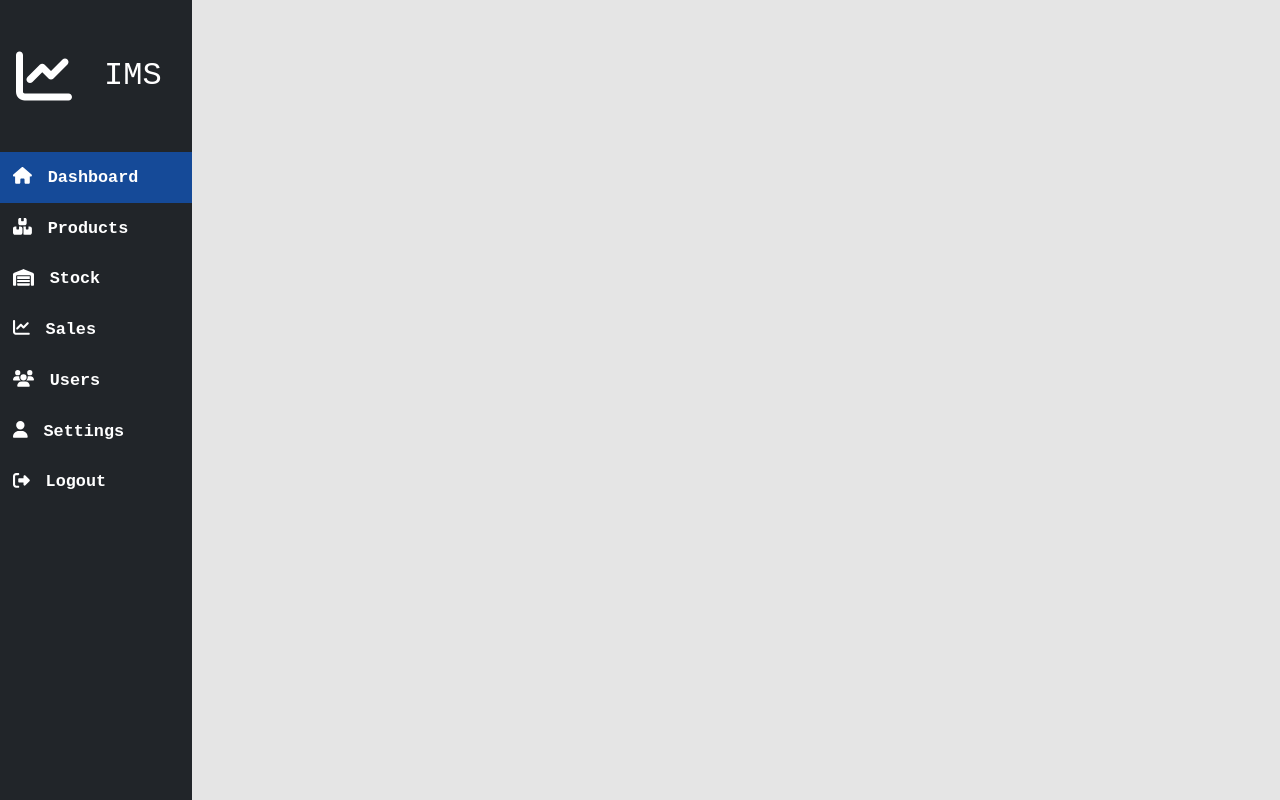
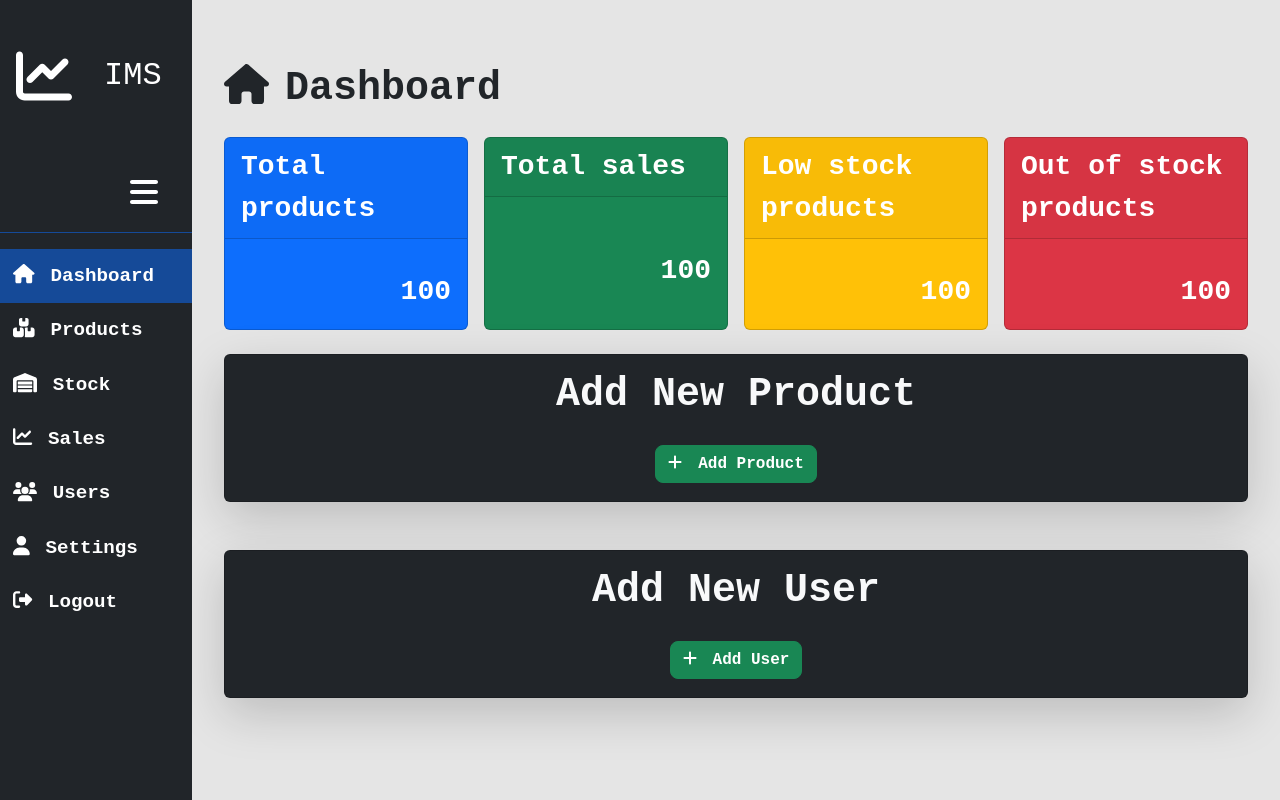
Before and after one commit to SageTendo/farm_inventory_management, a React (Vite) app in the folder client/: page /dashboard in a window 1280 px wide. Built offline with nearby package versions, Linux system fonts and the light colour scheme.

Commit message:
UI cleanup and refactoring for sidebar and layout

```diff
--- a/client/src/App.css
+++ b/client/src/App.css
@@ -7,6 +7,10 @@
     display: grid;
     grid-template-columns: 12rem 1fr;
     height: 100%;
+}
+
+.layout.collapsed {
+    grid-template-columns: 6rem 1fr;
 }
 
 .sidebar-container {
@@ -40,6 +44,12 @@ input[type='number'] {
     -moz-appearance: textfield;
 }
 
+@media screen and (max-width: 1024px) {
+    .content-container {
+        width: 100%;
+        overflow-y: scroll;
+    }
+}
 
 @media screen and (max-width: 768px) {
     .App {
@@ -63,7 +73,6 @@ input[type='number'] {
 
     .content-container {
         width: 100%;
-        height: 100vh;
-        /*overflow: hidden;*/
+        overflow-y: scroll;
     }
 }
--- a/client/src/index.css
+++ b/client/src/index.css
@@ -5,3 +5,7 @@
   box-sizing: border-box;
   font-family: 'Courier New', Courier, monospace;
 }
+
+::-webkit-scrollbar {
+  width: 10px;
+}
--- a/client/src/ui/components/Layout.tsx
+++ b/client/src/ui/components/Layout.tsx
@@ -1,16 +1,18 @@
 import Sidebar from "./Sidebar.tsx";
-import {Outlet} from "react-router-dom";
+import { Outlet } from "react-router-dom";
+import { useState } from "react";
 
 export function Layout() {
+  const [isSidebarHidden, setSidebarHidden] = useState(false);
   return (
     <>
-      <div className="layout">
+      <div className={`layout ${isSidebarHidden ? "collapsed" : ""}`}>
         <div className="sidebar-container">
-          <Sidebar/>
+          <Sidebar isSidebarHidden={isSidebarHidden} setSidebarHidden={setSidebarHidden} />
         </div>
 
         <div className="content-container">
-          <Outlet/>
+          <Outlet />
         </div>
       </div>
     </>
--- a/client/src/ui/components/Sidebar.tsx
+++ b/client/src/ui/components/Sidebar.tsx
@@ -1,4 +1,4 @@
-import {FontAwesomeIcon} from "@fortawesome/react-fontawesome";
+import { FontAwesomeIcon } from "@fortawesome/react-fontawesome";
 import {
   faHome,
   faBoxesStacked,
@@ -9,60 +9,63 @@ import {
   faSignOutAlt,
   faUser,
 } from "@fortawesome/free-solid-svg-icons";
-import {NavLink} from "react-router-dom";
+import { NavLink } from "react-router-dom";
 import "../styles/sidebar.css";
+import { Dispatch, SetStateAction } from "react";
 
 function doLogout() {
   console.log("Logging out...");
   //   TODO: Handle logout logic here
 }
 
-function Sidebar() {
+interface SidebarProps {
+  isSidebarHidden: boolean;
+  setSidebarHidden: Dispatch<SetStateAction<boolean>>;
+}
+
+function Sidebar({ isSidebarHidden, setSidebarHidden }: SidebarProps) {
   return (
-    <div className="sidebar">
+    <div className={`sidebar ${isSidebarHidden ? "hidden" : ""}`}>
       <div className="sidebar-brand">
-        <FontAwesomeIcon icon={faChartLine} className="nav-icon logo"/>
+        <FontAwesomeIcon icon={faChartLine} className="nav-icon logo" />
         <span className="logo-text">IMS</span>
       </div>
       <div className="sidebar-divider">
         <button className="sidebar-toggle"
-                onClick={() => {
-                  const sidebar = document.querySelector('.sidebar-nav');
-                  if (sidebar) {
-                    sidebar.className = sidebar.className === 'sidebar-nav' ? 'sidebar-nav hidden' : 'sidebar-nav';
-                  }
-                }}>
-          <FontAwesomeIcon icon={faBars} className="nav-icon"/>
+          onClick={() => {
+            setSidebarHidden(!isSidebarHidden)
+          }}>
+          <FontAwesomeIcon icon={faBars} className="nav-icon" />
         </button>
       </div>
-      <nav className="sidebar-nav hidden">
+      <nav className={`sidebar-nav ${isSidebarHidden ? 'hidden' : ''}`}>
         <NavLink to="/dashboard" className="navlink">
-          <FontAwesomeIcon icon={faHome} className="nav-icon"/>
+          <FontAwesomeIcon icon={faHome} className="nav-icon" />
           <span className="nav-title">Dashboard</span>
         </NavLink>
         <NavLink to="/products" className="navlink">
-          <FontAwesomeIcon icon={faBoxesStacked} className="nav-icon"/>
+          <FontAwesomeIcon icon={faBoxesStacked} className="nav-icon" />
           <span className="nav-title">Products</span>
         </NavLink>
         <NavLink to="/stock" className="navlink">
-          <FontAwesomeIcon icon={faWarehouse} className="nav-icon"/>
+          <FontAwesomeIcon icon={faWarehouse} className="nav-icon" />
           <span className="nav-title">Stock</span>
         </NavLink>
         <NavLink to="/sales" className="navlink">
-          <FontAwesomeIcon icon={faChartLine} className="nav-icon"/>
+          <FontAwesomeIcon icon={faChartLine} className="nav-icon" />
           <span className="nav-title">Sales</span>
         </NavLink>
         <NavLink to="/users" className="navlink">
-          <FontAwesomeIcon icon={faUsers} className="nav-icon"/>
+          <FontAwesomeIcon icon={faUsers} className="nav-icon" />
           <span className="nav-title">Users</span>
         </NavLink>
         <NavLink to="/settings" className="navlink">
-          <FontAwesomeIcon icon={faUser} className="nav-icon"/>
+          <FontAwesomeIcon icon={faUser} className="nav-icon" />
           <span className="nav-title">Settings</span>
         </NavLink>
         <div className="navlink w-100 d-flex">
           <button onClick={doLogout} className="text-reset bg-transparent border-0 ">
-            <FontAwesomeIcon icon={faSignOutAlt} className="nav-icon"/>
+            <FontAwesomeIcon icon={faSignOutAlt} className="nav-icon" />
             <span className="nav-title fw-bold">Logout</span>
           </button>
         </div>
--- /dev/null
+++ b/client/src/ui/components/SummaryCard.tsx
@@ -0,0 +1,37 @@
+import React from "react";
+import {Card} from "react-bootstrap";
+
+interface SummaryCardProps {
+  title?: string;
+  className?: string;
+  children: React.ReactNode;
+  footer?: React.ReactNode;
+  bg?: string; // e.g. 'light', 'dark', 'primary', etc.
+  textColor?: string; // e.g. 'white', 'dark', 'muted', etc.
+  border?: string; // e.g. 'primary', 'success', etc.
+}
+
+export function SummaryCard({
+                              title,
+                              className = "w-100 h-100",
+                              children,
+                              footer,
+                              bg = "dark",
+                              textColor = "white",
+                              border,
+                            }: SummaryCardProps) {
+  return (
+    <Card
+      className={className}
+      bg={bg}
+      text={textColor}
+      border={border}
+    >
+      {title && <Card.Header className="fw-bold border-1 fs-3 mb-3">{title}</Card.Header>}
+      <Card.Body className="d-flex align-items-center justify-content-end">
+        {children}
+      </Card.Body>
+      {footer && <Card.Footer>{footer}</Card.Footer>}
+    </Card>
+  );
+}
--- a/client/src/ui/styles/sidebar.css
+++ b/client/src/ui/styles/sidebar.css
@@ -43,7 +43,17 @@
 }
 
 .sidebar-toggle {
-    display: none;
+    display: flex;
+    align-items: center;
+    justify-content: center;
+    border: none;
+    color: white;
+    width: 3rem;
+    height: 3rem;
+    background-color: transparent;
+    cursor: pointer;
+    margin: 1rem;
+    transition-duration: 0.5s;
 }
 
 .navlink {
@@ -68,6 +78,33 @@
     margin-right: 1rem;
 }
 
+.sidebar-divider {
+    display: flex;
+    align-items: center;
+    justify-content: flex-end;
+    border-bottom: 1px solid rgba(13, 109, 251, 0.53);
+}
+
+.sidebar-toggle .nav-icon {
+    font-size: 2rem;
+}
+
+.sidebar-toggle:hover {
+    color: rgb(32, 122, 255);
+}
+
+.sidebar.hidden {
+    width: 6rem;
+}
+
+.sidebar.hidden .nav-title {
+    display: none;
+}
+
+.sidebar.hidden .logo-text {
+    display: none;
+}
+
 /* Responsive support */
 @media (max-width: 768px) {
     .sidebar-container {
@@ -81,6 +118,19 @@
         height: auto;
         top: 0;
         position: sticky;
+    }
+
+    .sidebar.hidden {
+        width: 100%;
+        height: auto;
+    }
+
+    .sidebar.hidden .nav-title {
+        display: inline-block;
+    }
+
+    .sidebar.hidden .logo-text {
+        display: inline-block;
     }
 
     .sidebar-brand {
--- a/client/src/ui/views/Dashboard.tsx
+++ b/client/src/ui/views/Dashboard.tsx
@@ -1,6 +1,102 @@
+import {SummaryCard} from "../components/SummaryCard";
+import {FontAwesomeIcon} from "@fortawesome/react-fontawesome";
+import {faHome, faPlus} from "@fortawesome/free-solid-svg-icons";
+import {Button, Card, Col, Row} from "react-bootstrap";
+import {Link} from "react-router-dom";
+
 function Dashboard() {
   return (
     <>
+      <div className="d-flex flex-column justify-content-center px-3">
+        <h1 className="mb-4 fw-bold">
+          <FontAwesomeIcon icon={faHome} className="nav-icon"/>
+          Dashboard
+        </h1>
+
+        {/* Summary cards */}
+        <Row className="row-cols-1 row-cols-sm-2 row-cols-md-2 row-cols-lg-4 g-3">
+          <Col>
+            <SummaryCard title="Total products" bg="primary">
+              <Card.Text className="fs-3 fw-bold text-end">100</Card.Text>
+            </SummaryCard>
+          </Col>
+
+          <Col>
+            <SummaryCard title="Total sales" bg="success">
+              <Card.Text className="fs-3 fw-bold text-end">100</Card.Text>
+            </SummaryCard>
+          </Col>
+
+          <Col>
+            <SummaryCard title="Low stock products" bg="warning">
+              <Card.Text className="fs-3 fw-bold text-end">100</Card.Text>
+            </SummaryCard>
+          </Col>
+
+          <Col>
+            <SummaryCard title="Out of stock products" bg="danger">
+              <Card.Text className="fs-3 fw-bold text-end">100</Card.Text>
+            </SummaryCard>
+          </Col>
+        </Row>
+
+        {/* Add New product widget */}
+        <div className="my-4">
+          <Card className="shadow-lg bg-dark text-light">
+            <Card.Body>
+              <Card.Title className="mb-4 text-center fs-1 fw-bold">
+                Add New Product
+              </Card.Title>
+              <Card.Text className="fs-3 fw-bold text-center">
+                <Link to="/products/new" className="text-decoration-none text-reset">
+                  <Button variant="success" className="rounded-3">
+                    <FontAwesomeIcon icon={faPlus} className="nav-icon"/>
+                    <span className="nav-title fw-bolder">Add Product</span>
+                  </Button>
+                </Link>
+              </Card.Text>
+            </Card.Body>
+          </Card>
+        </div>
+
+        {/* Add New Sale widget */}
+        {/*<div className="my-4">*/}
+        {/*  <Card className="shadow-lg bg-dark text-light">*/}
+        {/*    <Card.Body>*/}
+        {/*      <Card.Title className="mb-4 text-center fs-1 fw-bold">*/}
+        {/*        Add New Sale*/}
+        {/*      </Card.Title>*/}
+        {/*      <Card.Text className="fs-3 fw-bold text-center">*/}
+        {/*        <Link to="/sales/new" className="text-decoration-none text-reset">*/}
+        {/*          <Button variant="success" className="rounded-3">*/}
+        {/*            <FontAwesomeIcon icon={faPlus} className="nav-icon"/>*/}
+        {/*            <span className="nav-title fw-bolder">Add Sale</span>*/}
+        {/*          </Button>*/}
+        {/*        </Link>*/}
+        {/*      </Card.Text>*/}
+        {/*    </Card.Body>*/}
+        {/*  </Card>*/}
+        {/*</div>*/}
+
+        {/* Add New User widget */}
+        <div className="my-4">
+          <Card className="shadow-lg bg-dark text-light">
+            <Card.Body>
+              <Card.Title className="mb-4 text-center fs-1 fw-bold">
+                Add New User
+              </Card.Title>
+              <Card.Text className="fs-3 fw-bold text-center">
+                <Link to="/users/new" className="text-decoration-none text-reset">
+                  <Button variant="success" className="rounded-3">
+                    <FontAwesomeIcon icon={faPlus} className="nav-icon"/>
+                    <span className="nav-title fw-bolder">Add User</span>
+                  </Button>
+                </Link>
+              </Card.Text>
+            </Card.Body>
+          </Card>
+        </div>
+      </div>
     </>
   );
 }
```
Also changed, not shown: client/src/ui/components/Table.tsx (+12 -12 lines).
